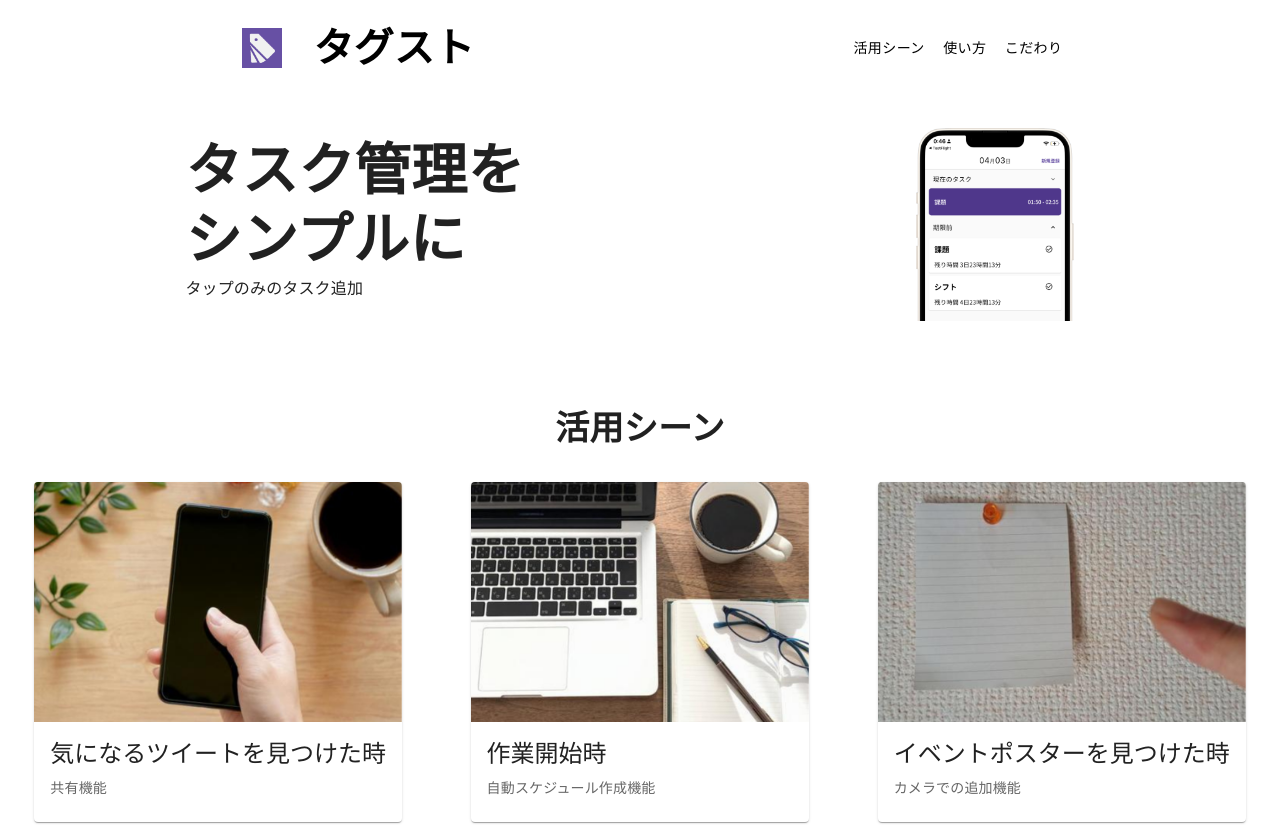
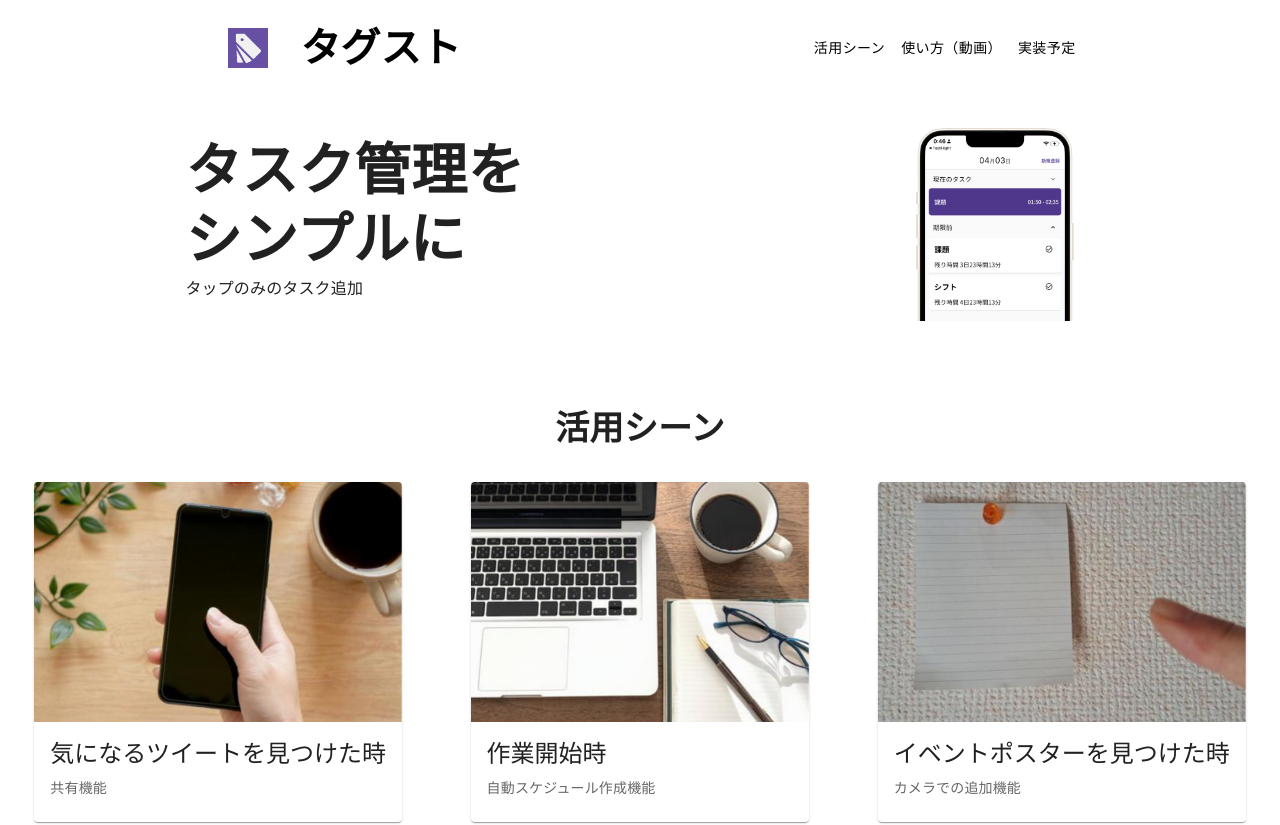
Before and after one commit to chouette11/tagstock-site, a React (Create React App) app: page / in a window 1280 px wide. Shown: the top 825 px of the page. Built offline with nearby package versions, Linux system fonts and the light colour scheme.

Commit message:
change text

```diff
--- a/src/compornent/Header.tsx
+++ b/src/compornent/Header.tsx
@@ -41,10 +41,10 @@ export const Header = () => {
                 活用シーン
               </NavButton>
               <NavButton href="#feature2" onClick={handleClick}>
-                使い方
+                使い方（動画）
               </NavButton>
               <NavButton href="#feature3" onClick={handleClick}>
-                こだわり
+                実装予定
               </NavButton>
             </NavBox>
           </Grid>
```
